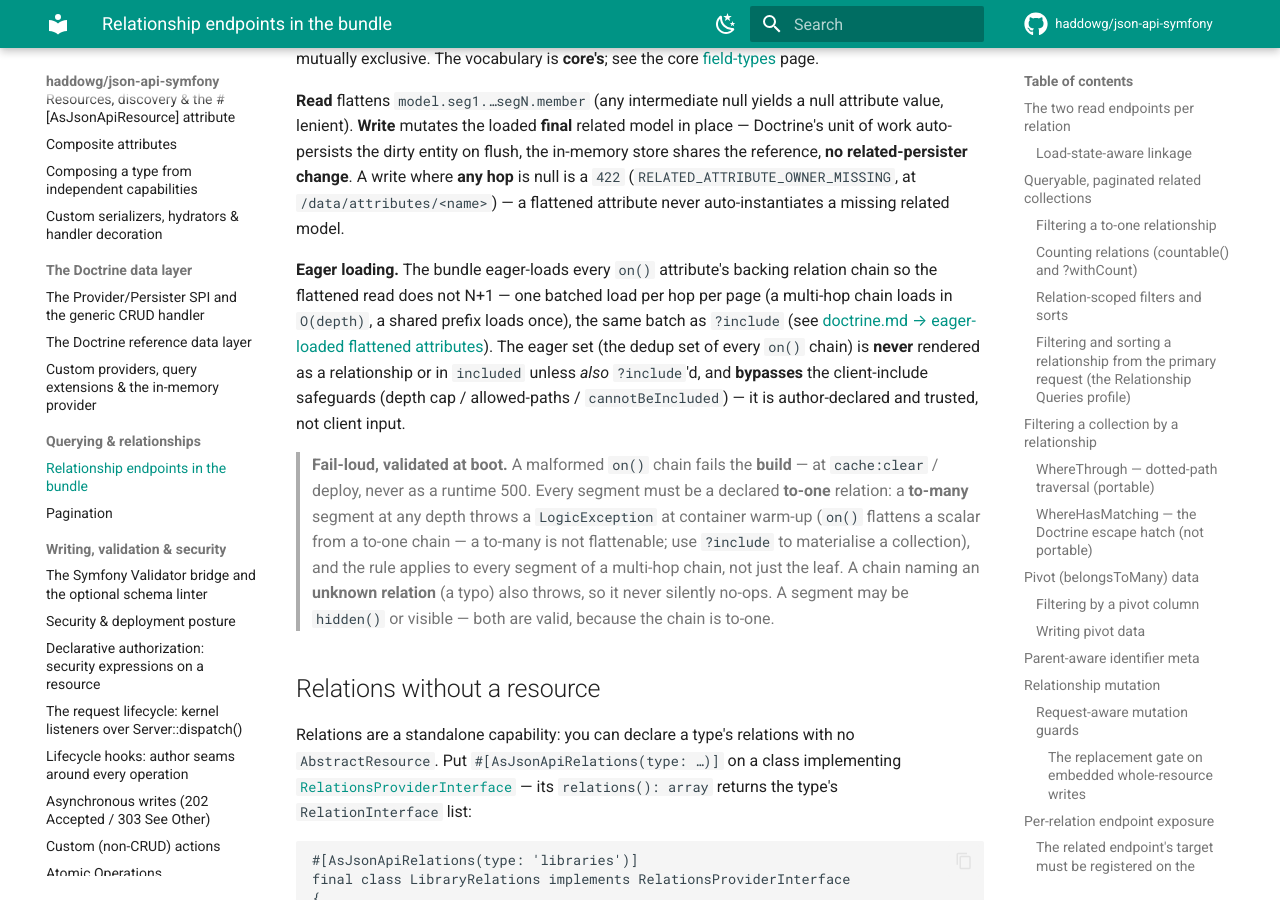
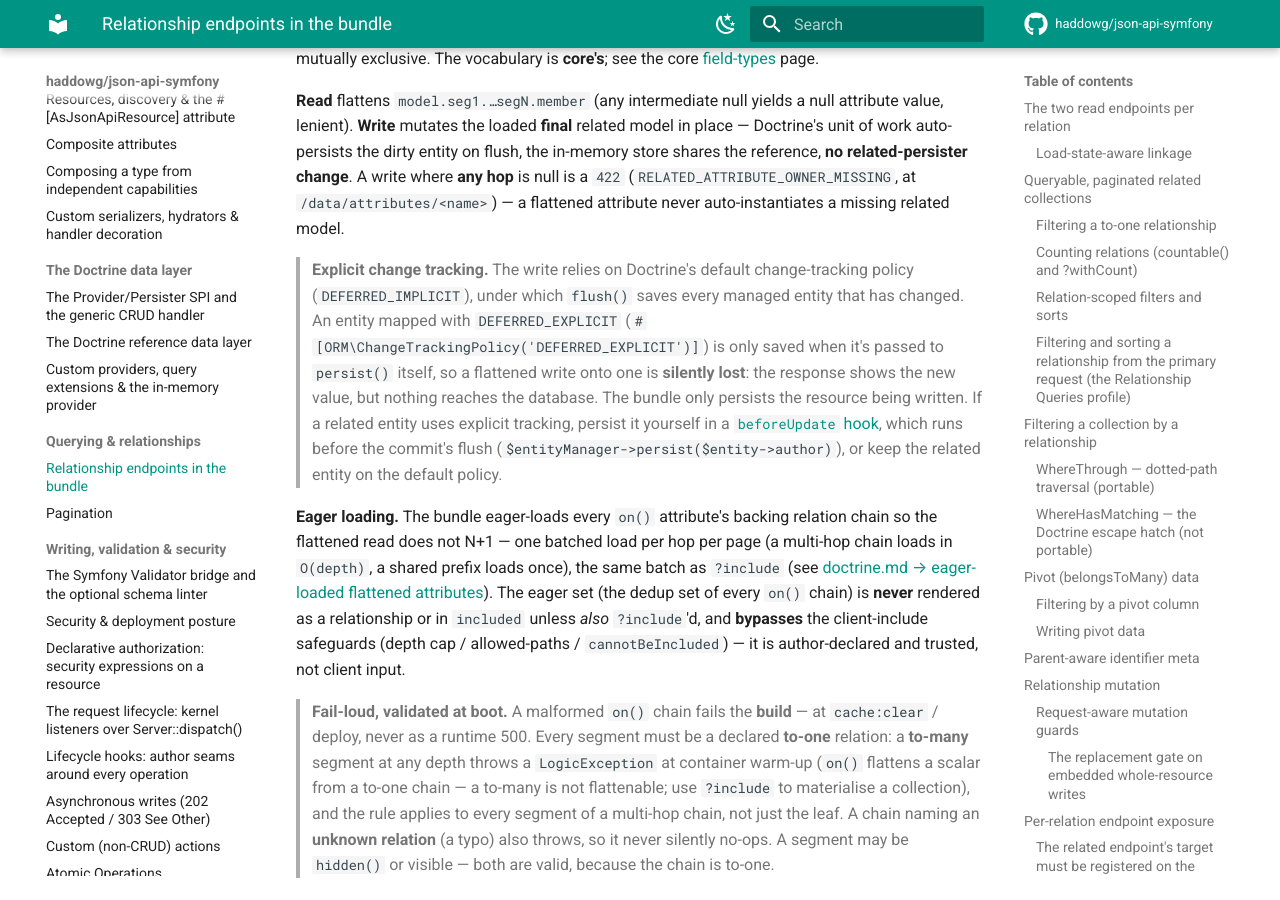
Before and after one commit to haddowg/json-api-symfony, an MkDocs documentation site: the page built from docs/relationships.md, in a window 1280 px wide and 900 px high, scrolled down 22991 px. Built offline with MkDocs 1.6.1 and Material for MkDocs 9.7.7, drawn with Linux system fonts in a browser that asks for light colours; comment, search, counter and statistics services are not loaded.

Commit message:
docs: note that a flattened write needs the default change-tracking policy (#154)
A write through an `on()` attribute changes the loaded related entity in
place, and it's saved because Doctrine's `flush()` saves every managed
entity that has changed. That holds under the default change-tracking
policy, `DEFERRED_IMPLICIT`. A related entity mapped with
`DEFERRED_EXPLICIT` is only saved when it's passed to `persist()`
itself, and the bundle persists only the resource being written. So a
flattened write onto such an entity is lost: the response shows the new
value, but nothing reaches the database.

The flattened-attribute section of `docs/relationships.md` now says so,
and shows the fix: persist the related entity in a `beforeUpdate` hook,
which runs before the commit's flush, or keep it on the default policy.

```diff
--- a/docs/relationships.md
+++ b/docs/relationships.md
@@ -1114,6 +1114,17 @@ reference, **no related-persister change**. A write where **any hop** is null is
 (`RELATED_ATTRIBUTE_OWNER_MISSING`, at `/data/attributes/<name>`) — a flattened attribute
 never auto-instantiates a missing related model.
 
+> **Explicit change tracking.** The write relies on Doctrine's default change-tracking
+> policy (`DEFERRED_IMPLICIT`), under which `flush()` saves every managed entity that has
+> changed. An entity mapped with `DEFERRED_EXPLICIT`
+> (`#[ORM\ChangeTrackingPolicy('DEFERRED_EXPLICIT')]`) is only saved when it's passed to
+> `persist()` itself, so a flattened write onto one is **silently lost**: the response
+> shows the new value, but nothing reaches the database. The bundle only persists the
+> resource being written. If a related entity uses explicit tracking, persist it yourself
+> in a [`beforeUpdate` hook](lifecycle-hooks.md#the-hook-set-and-firing-order), which runs
+> before the commit's flush (`$entityManager->persist($entity->author)`), or keep the
+> related entity on the default policy.
+
 **Eager loading.** The bundle eager-loads every `on()` attribute's backing relation chain
 so the flattened read does not N+1 — one batched load per hop per page (a multi-hop chain
 loads in `O(depth)`, a shared prefix loads once), the same batch as `?include` (see
```
